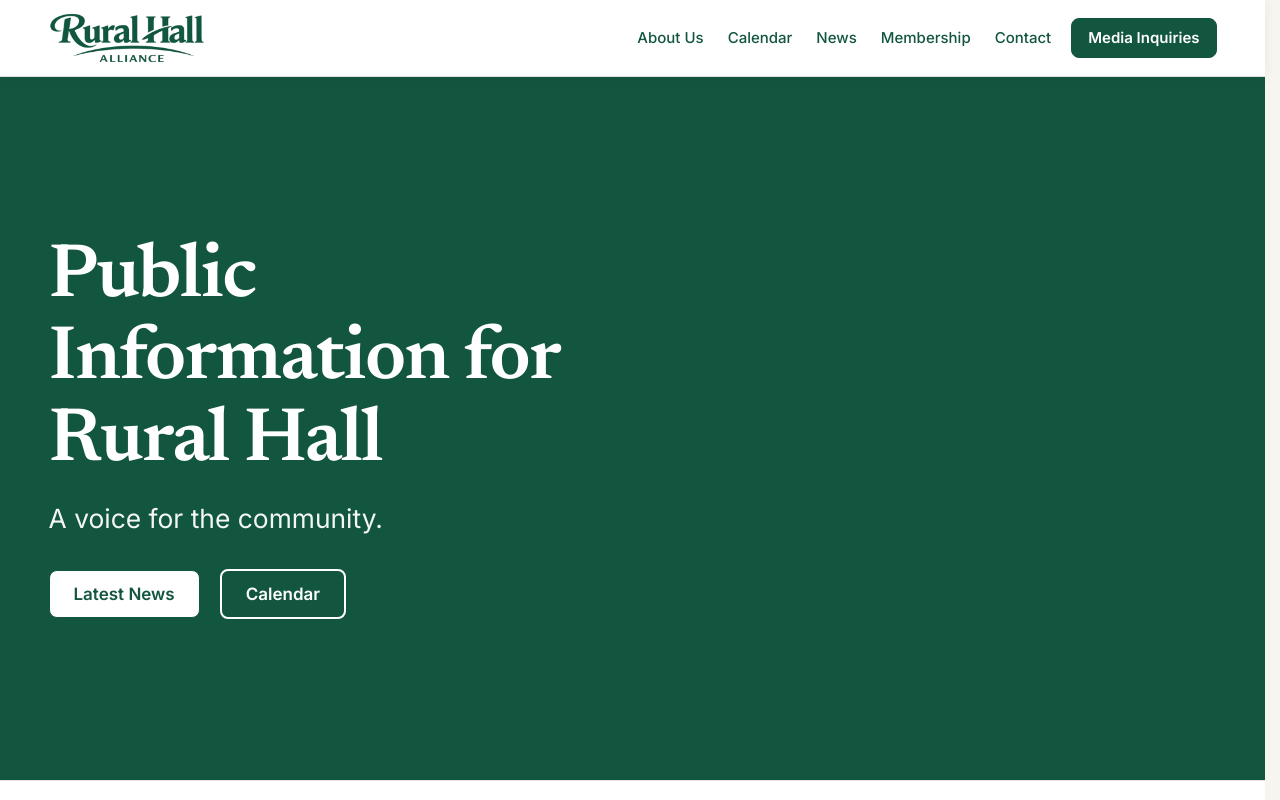
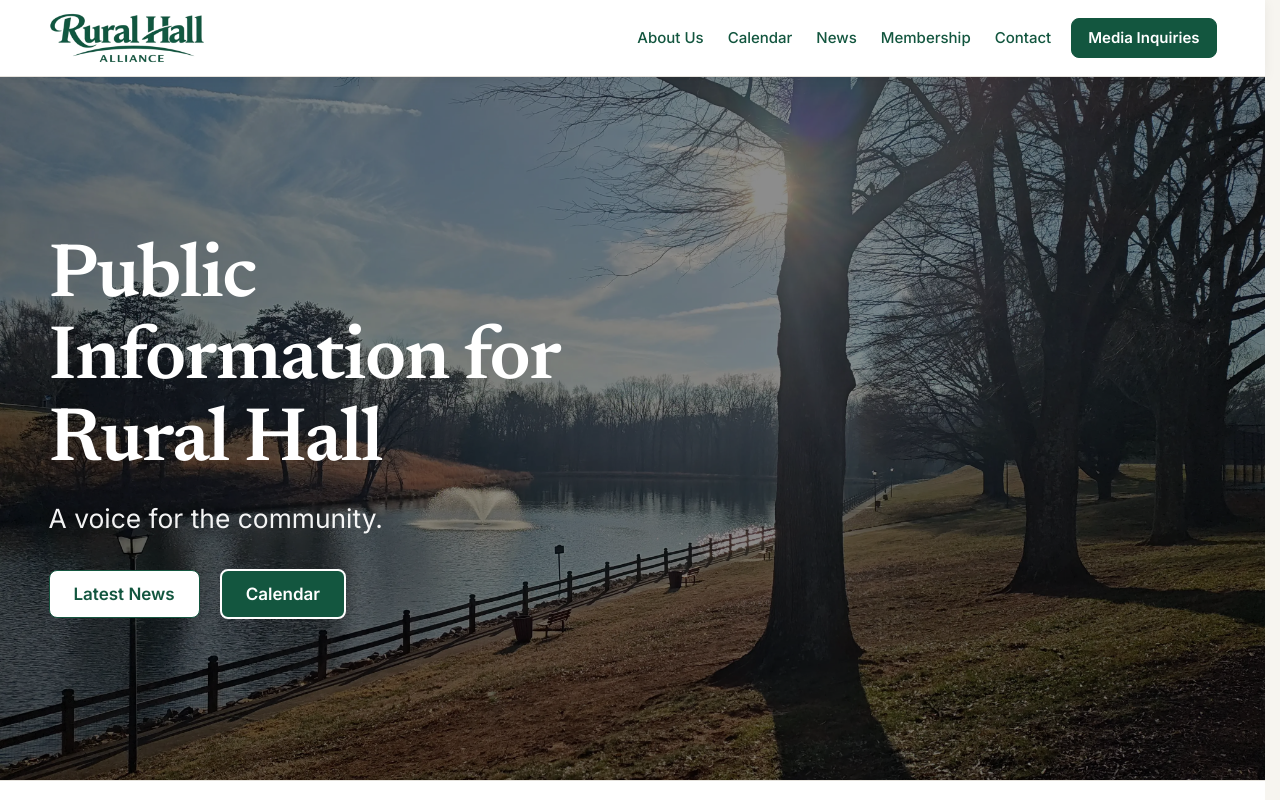
Before and after one commit to whittenluke/ruralhallalliance, a Next.js app: page / in a window 1280 px wide. Shown: the top 800 px of the page. Built offline with nearby package versions, Linux system fonts and the light colour scheme.

Commit message:
added hero image

```diff
--- a/app/globals.css
+++ b/app/globals.css
@@ -513,7 +513,7 @@
 
 .home-hero--image {
   background-size: cover;
-  background-position: center;
+  background-position: right center;
   background-repeat: no-repeat;
 }
 
@@ -525,12 +525,7 @@
 
 /* Green-only scrim when hero uses a photo (default hero stays flat solid green) */
 .home-hero-overlay--image {
-  background: linear-gradient(
-    105deg,
-    rgba(10, 48, 36, 0.55) 0%,
-    rgba(19, 86, 63, 0.28) 52%,
-    rgba(19, 86, 63, 0.08) 100%
-  );
+  background: rgba(0, 0, 0, 0.45);
 }
 
 .home-hero-inner {
--- a/content/pages/home.md
+++ b/content/pages/home.md
@@ -5,7 +5,7 @@
 hero_primary_cta_link: /news
 hero_secondary_cta_label: Calendar
 hero_secondary_cta_link: /calendar
-hero_image: ""
+hero_image: /covington-memorial-park.webp
 intro_heading: About Rural Hall Alliance
 intro_body: Rural Hall Alliance exists to support the Rural Hall community through public information, official updates, and civic engagement. This site provides a central place for residents, business owners, and other local stakeholders to stay connected with the community.
 ---
```
